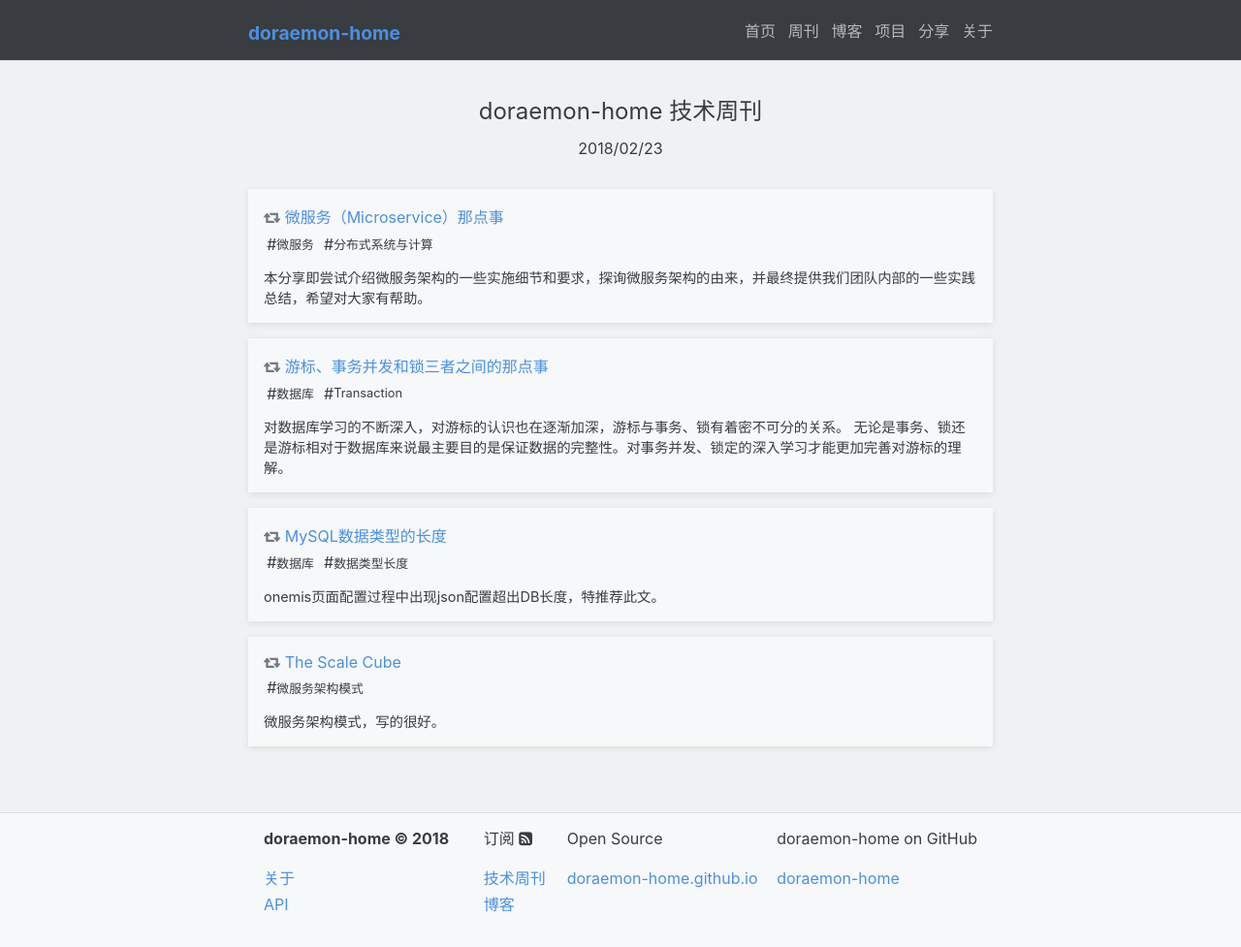
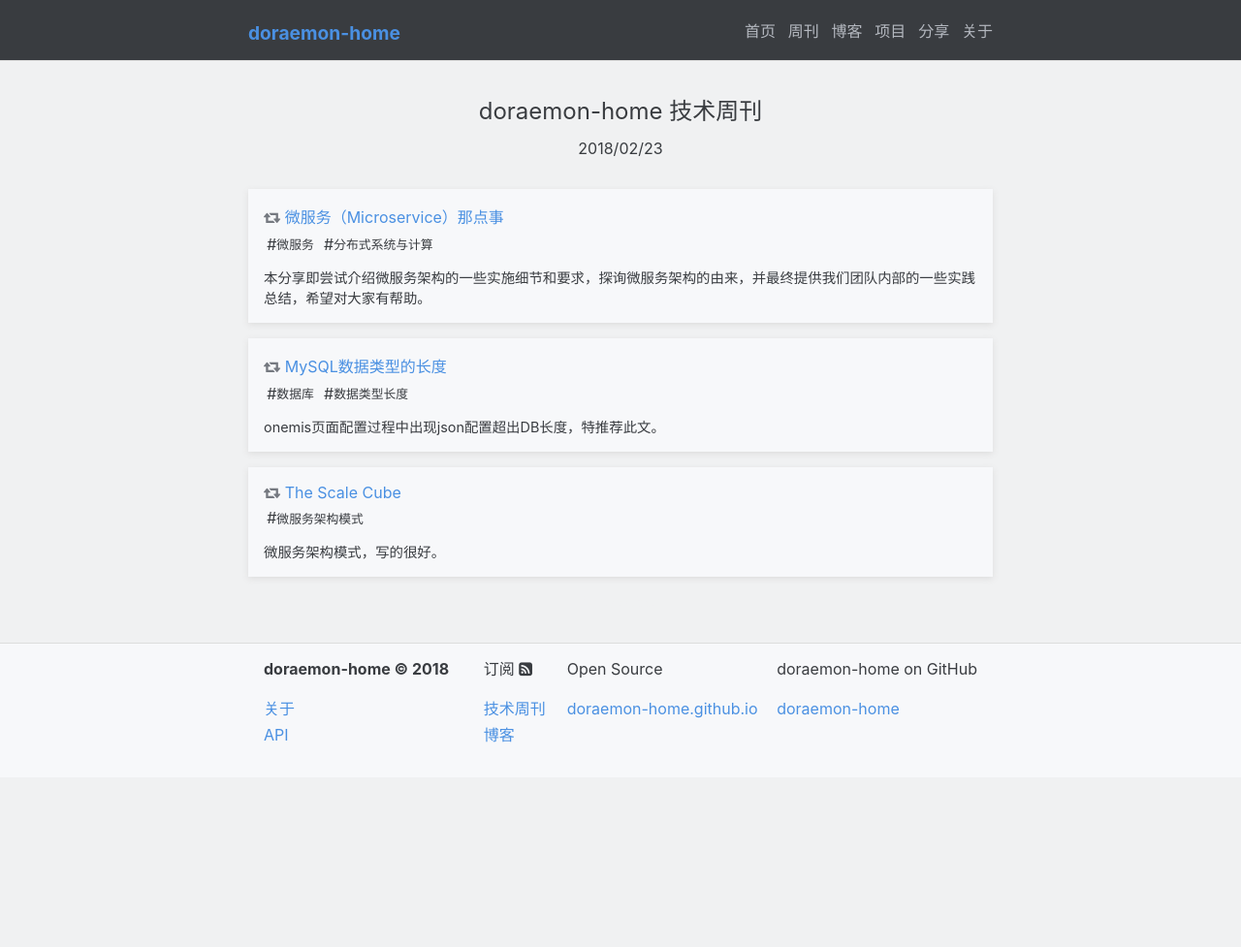
Before and after one commit to doraemon-home/doraemon-home.github.io, a Jekyll site: the page built from _weekly/2018-02-23-weekly.md, in a window 1280 px wide. Shown: the whole page at 97% size. Built offline with Jekyll 4.4.1, drawn with Linux system fonts in a browser that asks for light colours; after the commit the page ends 900 px from its top, so only the background shows below that.

Commit message:
2018-02-4th

```diff
--- a/_weekly/2018-02-23-weekly.md
+++ b/_weekly/2018-02-23-weekly.md
@@ -5,12 +5,6 @@ articles:
     comment:  "本分享即尝试介绍微服务架构的一些实施细节和要求，探询微服务架构的由来，并最终提供我们团队内部的一些实践总结，希望对大家有帮助。"
     referrer: "leunggeorge"
     tags:    ["微服务", "分布式系统与计算"]
-
-  - title:    "游标、事务并发和锁三者之间的那点事"
-    link:     "https://yq.aliyun.com/articles/133856?spm=a2c4e.11153959.blogcont2764.32.fd5b2766H6IAfD"
-    comment:  "对数据库学习的不断深入，对游标的认识也在逐渐加深，游标与事务、锁有着密不可分的关系。 无论是事务、锁还是游标相对于数据库来说最主要目的是保证数据的完整性。对事务并发、锁定的深入学习才能更加完善对游标的理解。"
-    referrer: "leunggeorge"
-    tags:    ["数据库", "Transaction"]
 
   - title:    "MySQL数据类型的长度"
     link:     "http://blog.csdn.net/qq_31678877/article/details/52936625"
--- a/index.html
+++ b/index.html
@@ -4,7 +4,7 @@ title: 首页 | 哆啦A梦
 type: index
 ---
 <div class="article warning">
-  我们是哆啦A梦家族，在这里准备了各种道具，来帮助小伙伴们化解身边的种种困难问题。</a>。
+  我们是哆啦A梦家族，在这里准备了各种道具，来帮助小伙伴们化解身边的种种困难问题。</a>
 </div>
 <div class="page-title">
   <a href="/weekly/">周刊</a>
```
